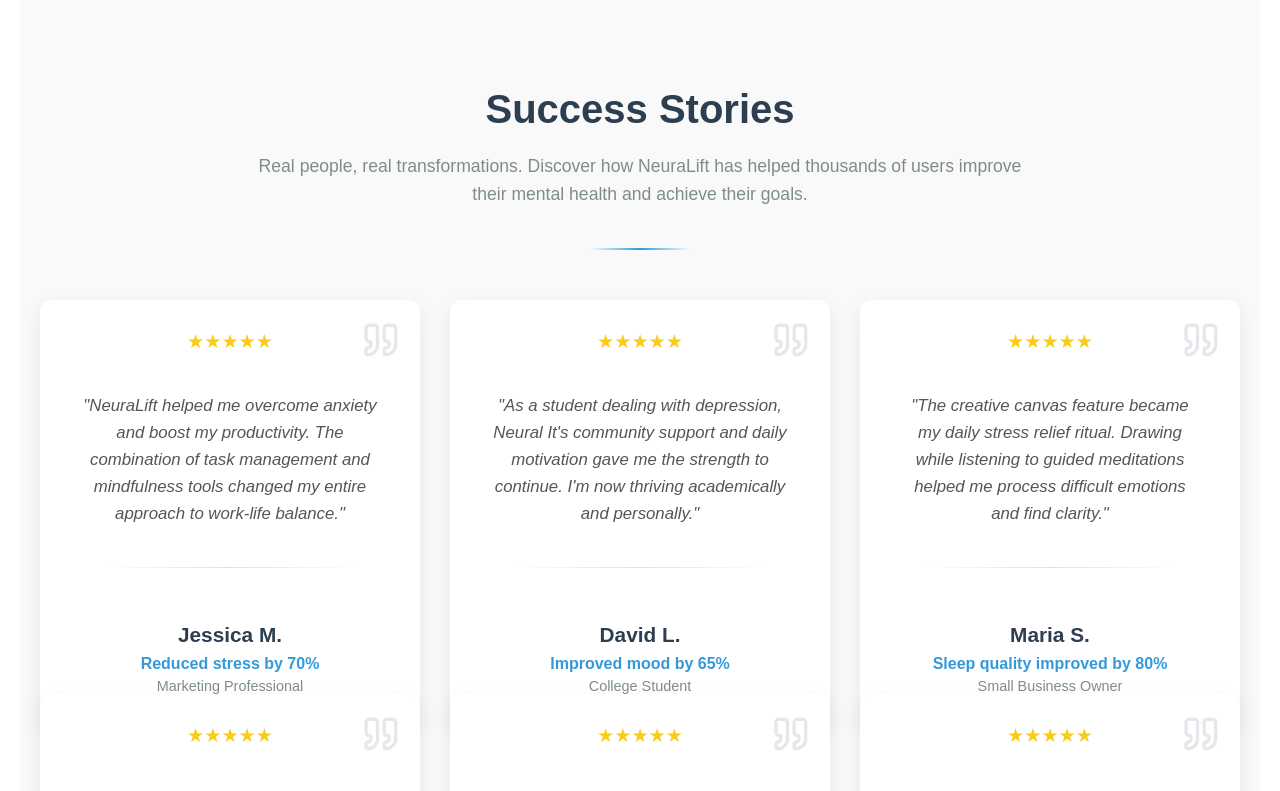
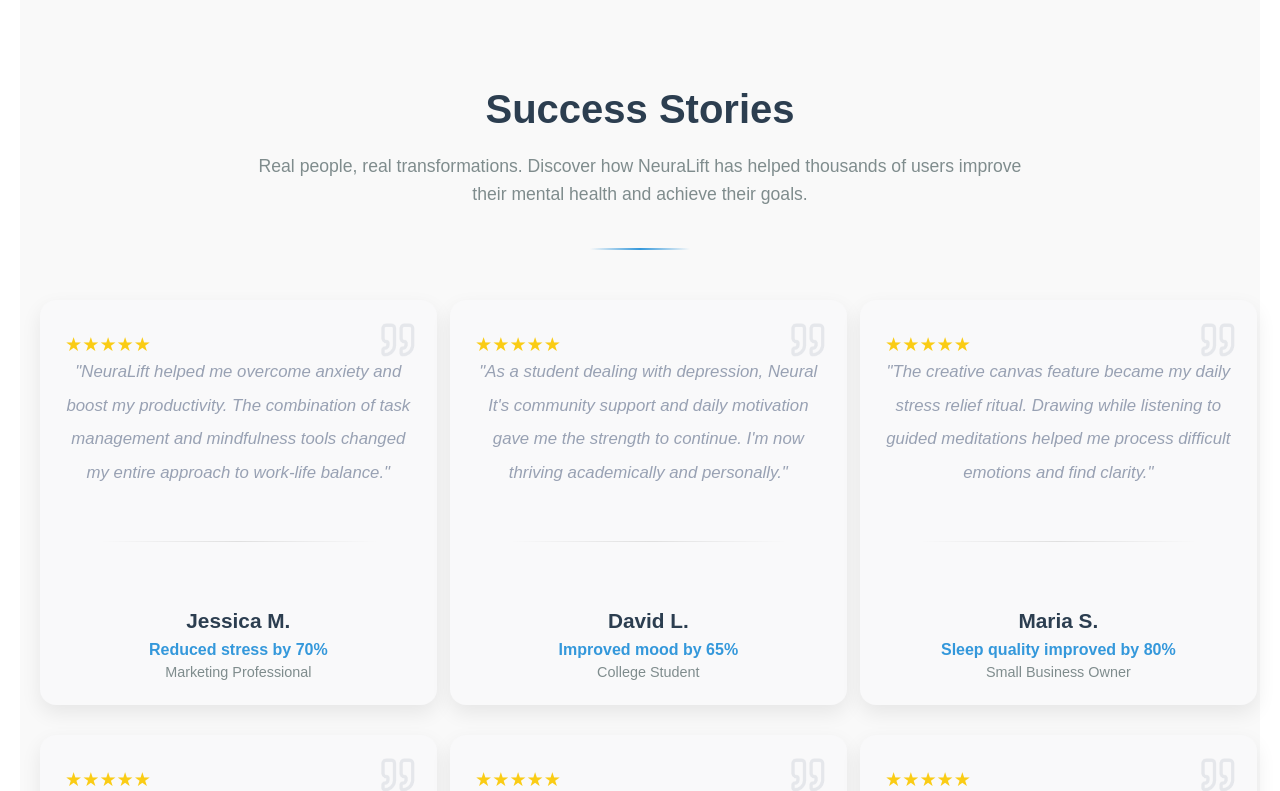
Before and after one commit to ghinashour/NeuraLift, a React (Create React App) app in the folder frontend/: page / in a window 1280 px wide. Shown: the top 791 px of the page. Built offline with nearby package versions, Linux system fonts and the light colour scheme.

Commit message:
adding success stories

```diff
--- a/frontend/src/sections/SuccessStories.js
+++ b/frontend/src/sections/SuccessStories.js
@@ -22,6 +22,7 @@
           <div className="testimonial-text">
             "NeuraLift helped me overcome anxiety and boost my productivity. The combination of task management and mindfulness tools changed my entire approach to work-life balance."
           </div>
+          {/*the space between the text as a line*/}
           <div className="divider-small"></div>
           <div className="user-info">
             <h3>Jessica M.</h3>
--- a/frontend/src/styles/SuccessStories.css
+++ b/frontend/src/styles/SuccessStories.css
@@ -39,9 +39,9 @@
 }
 
 .story-card {
-  background: white;
-  border-radius: 12px;
-  padding: 30px;
+  background: #F9F9FA;
+  border-radius: 16px;
+  padding: 25px;
   box-shadow: 0 8px 20px rgba(0, 0, 0, 0.08);
   transition: transform 0.3s ease, box-shadow 0.3s ease;
   display: flex;
@@ -49,6 +49,10 @@
   justify-content: space-between;
   height: 100%;
   position: relative;
+  width: 346.66px;
+  height: 355px;
+  margin-right: 20px;
+
 }
 
 .story-card:hover {
@@ -73,17 +77,22 @@
   font-size: 1.2rem;
   margin-bottom: 20px;
   text-align: center;
+  width: 20px;
+  height: 20px;
+  position: absolute;
+  top: 33px;
 }
 
 .testimonial-text {
-  color: #555;
-  line-height: 1.6;
+  color: #98A1B3;
+  line-height: 2;
   margin-bottom: 20px;
+  margin-top: 30px;
   font-size: 1.05rem;
   text-align: center;
   font-style: italic;
   position: relative;
-  padding: 0 10px;
+  padding: 10 10px;
 }
 
 .divider-small {
@@ -91,6 +100,7 @@
   background: linear-gradient(to right, transparent, #e0e0e0, transparent);
   width: 80%;
   margin: 0 auto 20px;
+
 }
 
 .user-info {
```
